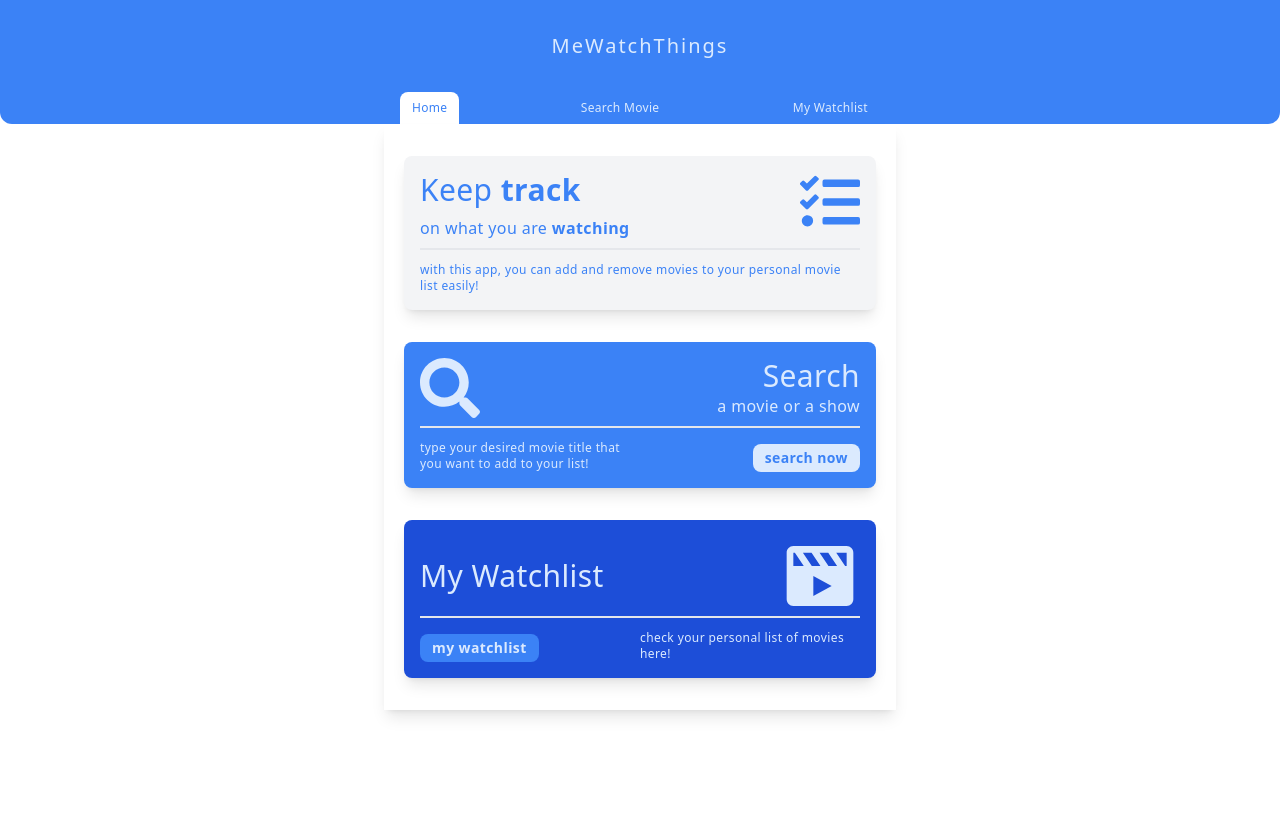
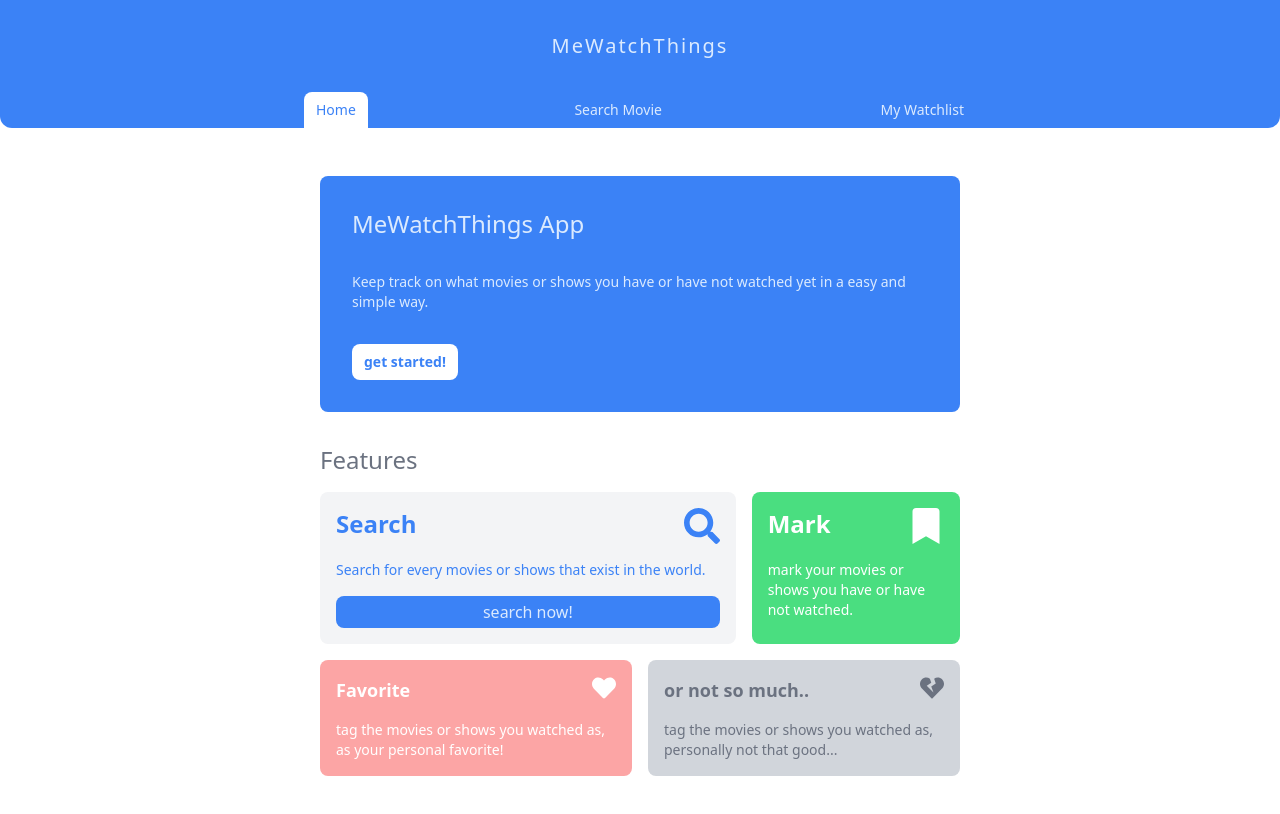
Before and after one commit to megatronhehe/movie-watchlist, a React (Vite) app: page / in a window 1280 px wide. Shown: the top 814 px of the page. Built offline with nearby package versions, Linux system fonts and the light colour scheme.

Commit message:
fix: home page ui redesign

```diff
--- a/src/App.jsx
+++ b/src/App.jsx
@@ -5,19 +5,22 @@ import Home from "./components/Home";
 import Header from "./components/Header";
 import SearchMovie from "./components/SearchMovie";
 import MyWatchlist from "./components/MyWatchlist";
+import Container from "./components/Container";
 // import Footer from "./components/Footer";
 
 function App() {
 	return (
-		<div>
+		<>
 			<Header />
-			<Routes>
-				<Route exact path="/" element={<Home />} />
-				<Route exact path="/search" element={<SearchMovie />} />
-				<Route exact path="/my-watchlist" element={<MyWatchlist />} />
-			</Routes>
+			<Container>
+				<Routes>
+					<Route exact path="/" element={<Home />} />
+					<Route exact path="/search" element={<SearchMovie />} />
+					<Route exact path="/my-watchlist" element={<MyWatchlist />} />
+				</Routes>
+			</Container>
 			{/* <Footer /> */}
-		</div>
+		</>
 	);
 }
 
--- /dev/null
+++ b/src/components/Container.jsx
@@ -0,0 +1,11 @@
+import React from "react";
+
+const Container = ({ children }) => {
+	return (
+		<div className="flex justify-center">
+			<div className="w-full max-w-2xl">{children}</div>
+		</div>
+	);
+};
+
+export default Container;
--- a/src/components/Header.jsx
+++ b/src/components/Header.jsx
@@ -1,15 +1,16 @@
 import React, { useState, useContext } from "react";
-import { Link } from "react-router-dom";
+import { NavLink } from "react-router-dom";
 import { Context } from "../context/Context";
 
 const Header = () => {
 	const { setSelectedTab, selectedTab } = useContext(Context);
 	return (
-		<div className="bg-blue-500 text-blue-100 text-center w-screen rounded-b-xl ">
-			<h1 className="py-8 tracking-widest text-xl">MeWatchThings</h1>
-			<div className="flex justify-center text-xs tracking-wide">
-				<ul className=" flex justify-between items-center max-w-lg w-full px-4">
-					<Link to="/">
+		<div className="flex flex-col items-center w-full text-sm text-blue-100 bg-blue-500 rounded-b-xl">
+			<h1 className="py-8 text-xl tracking-widest text-center">
+				MeWatchThings
+			</h1>
+			<ul className="flex justify-between w-full max-w-2xl ">
+				<NavLink to="/">
 					<li
 						className={`px-3 py-2 rounded-t-lg ${
 							selectedTab === "home" && "bg-white text-blue-500"
@@ -17,8 +18,8 @@ const Header = () => {
 					>
 						Home
 					</li>
-					</Link>
-					<Link to="/search">
+				</NavLink>
+				<NavLink to="/search">
 					<li
 						className={`px-3 py-2 rounded-t-lg ${
 							selectedTab === "search" && "bg-white text-blue-500"
@@ -26,8 +27,8 @@ const Header = () => {
 					>
 						Search Movie
 					</li>
-					</Link>
-					<Link to="/my-watchlist">
+				</NavLink>
+				<NavLink to="/my-watchlist">
 					<li
 						className={`px-3 py-2 rounded-t-lg ${
 							selectedTab === "watchlist" && "bg-white text-blue-500"
@@ -35,9 +36,8 @@ const Header = () => {
 					>
 						My Watchlist
 					</li>
-					</Link>
+				</NavLink>
 			</ul>
-			</div>
 		</div>
 	);
 };
--- a/src/components/Home.jsx
+++ b/src/components/Home.jsx
@@ -2,7 +2,13 @@ import React, { useContext, useEffect } from "react";
 import { Link } from "react-router-dom";
 import { Context } from "../context/Context";
 
-import { FaTasks, FaSearch } from "react-icons/fa";
+import {
+	FaTasks,
+	FaSearch,
+	FaBookmark,
+	FaHeart,
+	FaHeartBroken,
+} from "react-icons/fa";
 import { BiSolidMoviePlay } from "react-icons/bi";
 
 const Home = () => {
@@ -11,63 +17,75 @@ const Home = () => {
 	useEffect(() => setSelectedTab("home"), []);
 
 	return (
-		<div className="flex flex-col items-center h-full">
-			<div className="w-full h-full max-w-lg pt-8 shadow-lg">
-				<section className="h-full p-4 mx-5 mb-8 tracking-wide text-blue-500 bg-gray-100 rounded-lg shadow-lg">
-					<div className="flex justify-between border-b-2">
-						<div>
-							<h1 className="text-3xl">
-								Keep <span className="font-bold">track</span>
-							</h1>
-							<p className="my-2 text-blue-500">
-								on what you are <span className="font-bold">watching</span>
+		<div className="p-4">
+			<section className="p-8 my-8 text-blue-100 bg-blue-500 rounded-lg ">
+				<h1 className="text-2xl">MeWatchThings App</h1>
+				<p className="mt-8 text-sm">
+					Keep track on what movies or shows you have or have not watched yet in
+					a easy and simple way.
 				</p>
-						</div>
-						<FaTasks size="60" />
-					</div>
-					<p className="mt-3 text-xs">
-						with this app, you can add and remove movies to your personal movie
-						list easily!
-					</p>
+				<Link to="/search">
+					<button className="px-3 py-2 mt-8 text-sm font-semibold text-blue-500 bg-white rounded-lg text-end">
+						get started!
+					</button>
+				</Link>
 			</section>
 
-				<section className="h-full p-4 mx-5 mb-8 tracking-wide text-blue-100 bg-blue-500 rounded-lg shadow-lg">
-					<div className="flex justify-between text-right border-b-2">
-						<FaSearch size="60" />
-						<div>
-							<h1 className="text-3xl">Search</h1>
-							<p className="mb-2 ">a movie or a show</p>
-						</div>
-					</div>
-					<div className="flex items-end justify-between">
-						<p className="w-1/2 mt-3 text-xs">
-							type your desired movie title that you want to add to your list!
+			<section className="my-8 text-gray-500 ">
+				<h1 className="text-2xl">Features</h1>
+				<div className="flex flex-col gap-4 mt-4 sm:flex-wrap sm:flex-row">
+					{/*  */}
+					<div className="flex flex-col gap-4 sm:flex-row">
+						<div className="p-4 text-blue-500 bg-gray-100 rounded-lg sm:w-2/3">
+							<h2 className="flex justify-between gap-4 text-2xl font-semibold ">
+								Search
+								<FaSearch className="text-4xl text-end" />
+							</h2>
+							<p className="my-4 text-sm">
+								Search for every movies or shows that exist in the world.
 							</p>
 							<Link to="/search">
-							<button className="px-3 py-1 text-sm font-bold text-right text-blue-500 bg-blue-100 rounded-lg">
-								search now
+								<button className="w-full p-1 text-blue-100 bg-blue-500 rounded-lg">
+									search now!
 								</button>
 							</Link>
 						</div>
-				</section>
 
-				<section className="h-full p-4 mx-5 mb-8 tracking-wide text-blue-100 bg-blue-700 rounded-lg shadow-lg">
-					<div className="flex items-center justify-between border-b-2">
-						<h1 className="text-3xl ">My Watchlist</h1>
-						<BiSolidMoviePlay size="80" />
-					</div>
-					<div className="flex items-end justify-between">
-						<Link to="/my-watchlist">
-							<button className="px-3 py-1 text-sm font-bold text-right text-blue-100 bg-blue-500 rounded-lg">
-								my watchlist
-							</button>
-						</Link>
-						<p className="w-1/2 mt-3 text-xs">
-							check your personal list of movies here!
+						<div className="p-4 text-white bg-green-400 rounded-lg sm:w-1/3">
+							<h2 className="flex justify-between gap-4 text-2xl font-semibold ">
+								Mark
+								<FaBookmark className="text-4xl " />
+							</h2>
+							<p className="mt-4 text-sm">
+								mark your movies or shows you have or have not watched.
 							</p>
 						</div>
+					</div>
+
+					<div className="flex gap-4 ">
+						<div className="relative flex flex-col justify-between w-1/2 p-4 text-white bg-red-300 rounded-lg">
+							<h2 className="flex justify-between gap-4 text-lg font-semibold ">
+								Favorite
+							</h2>
+							<FaHeart className="absolute text-2xl top-4 right-4" />
+							<p className="mt-4 text-sm">
+								tag the movies or shows you watched as, as your personal
+								favorite!
+							</p>
+						</div>
+						<div className="relative flex flex-col w-1/2 p-4 text-gray-500 bg-gray-300 rounded-lg">
+							<h2 className="flex justify-between gap-4 text-lg font-semibold ">
+								or not so much..
+							</h2>
+							<FaHeartBroken className="absolute text-2xl top-4 right-4" />
+							<p className="mt-4 text-sm">
+								tag the movies or shows you watched as, personally not that
+								good...
+							</p>
+						</div>
+					</div>
+				</div>
 			</section>
-			</div>
 		</div>
 	);
 };
```
Lines whose indentation alone changed are shown as unchanged.
